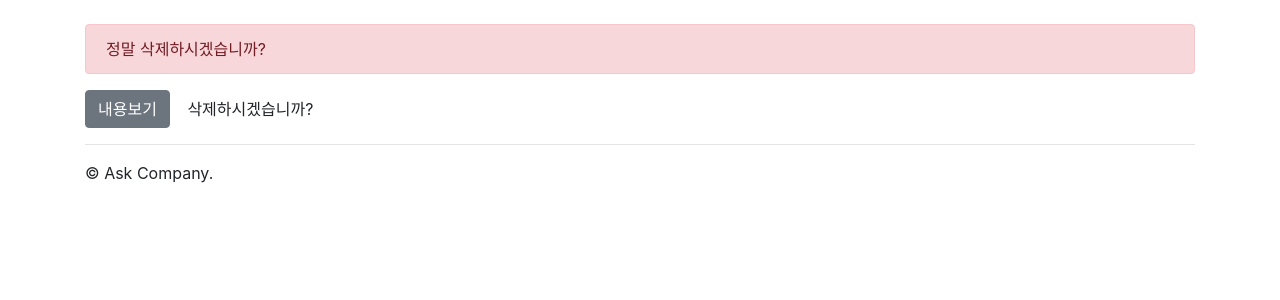
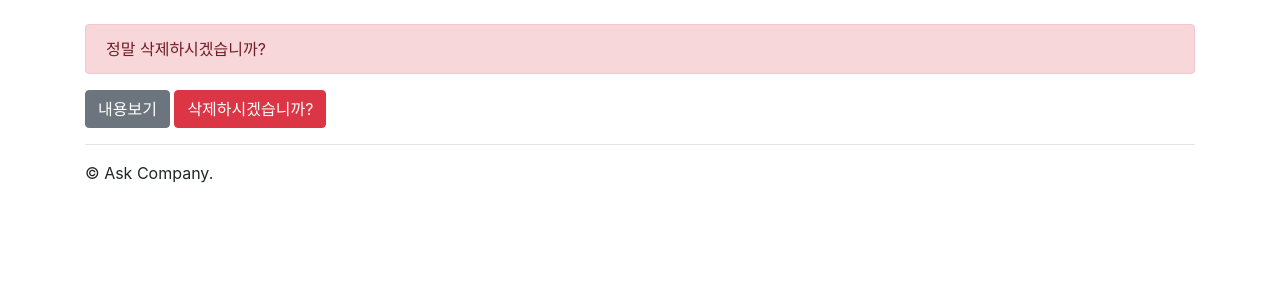
Before and after one commit to zalpheein/django_react_askcompany, a Django app: page /instagram/13/delete/ in a window 1280 px wide. Shown: the part 56-356 px from the top of the page. Run offline with Django 3.2, Linux system fonts and the light colour scheme; a user stored in the database is signed in; data comes from the database, SQL or seed files in the repository; both versions use the stored data as it was after the commit; some libraries are stand-ins or nearby versions.

Commit message:
삭제 오류 수정 완료

```diff
--- a/askcompany/instagram/templates/instagram/post_confirm_delete.html
+++ b/askcompany/instagram/templates/instagram/post_confirm_delete.html
@@ -8,7 +8,7 @@
             정말 삭제하시겠습니까?
         </div>
         <a href="{{ post.get_absolute_url }}" class="btn btn-secondary">내용보기</a>
-        <input type="submit" class="btn btn-danget" value="삭제하시겠습니까?">
+        <input type="submit" class="btn btn-danger" value="삭제하시겠습니까?">
 
     </form>
 
--- a/askcompany/instagram/views.py
+++ b/askcompany/instagram/views.py
@@ -94,6 +94,8 @@ def post_delete(request, pk):
     # 삭제 확인 하는 폼을 하나 보여주고....확인 후 삭제
     if request.method == "POST":
         post.delete()
+        messages.success(request, '포스팅을 삭제하였습니다.')
+        return redirect('instagram:post_list')
 
     return render(request, 'instagram/post_confirm_delete.html', {
         'post': post,
```
Also changed, not shown: askcompany/db.sqlite3.
